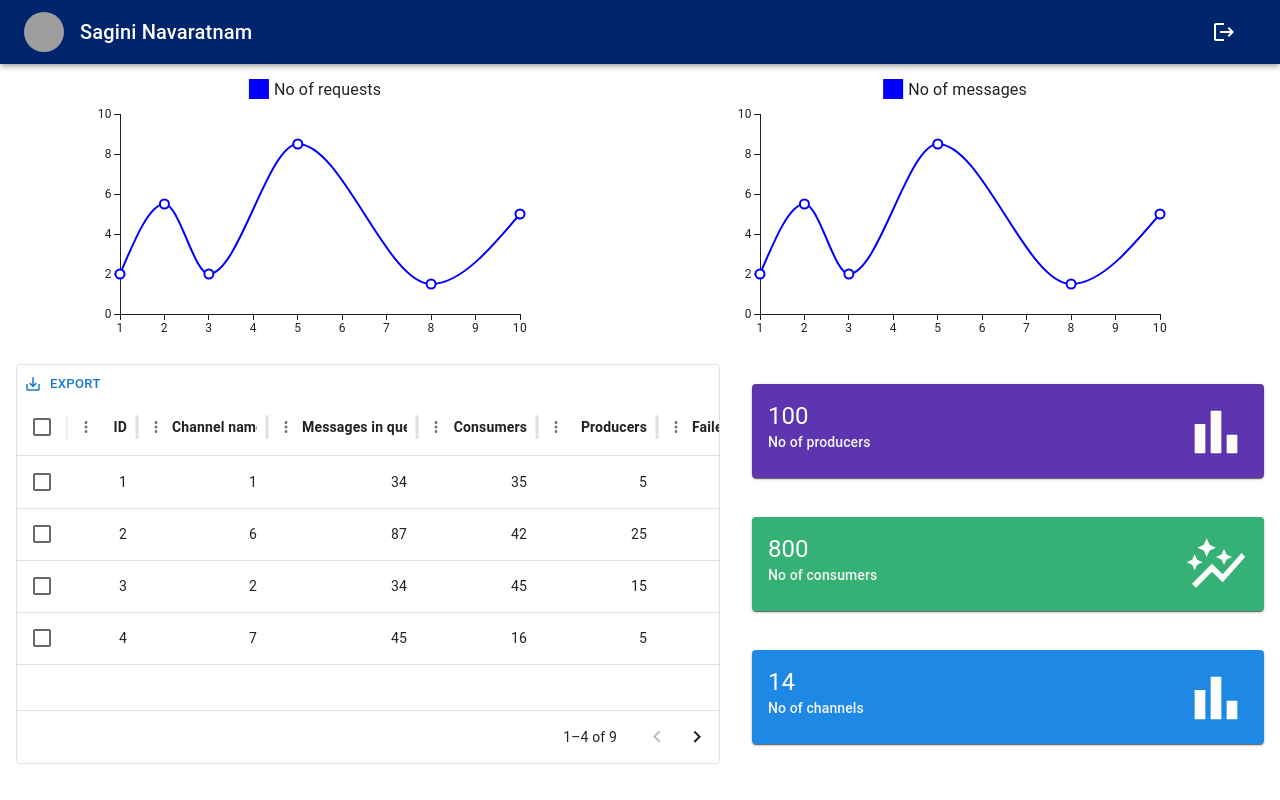
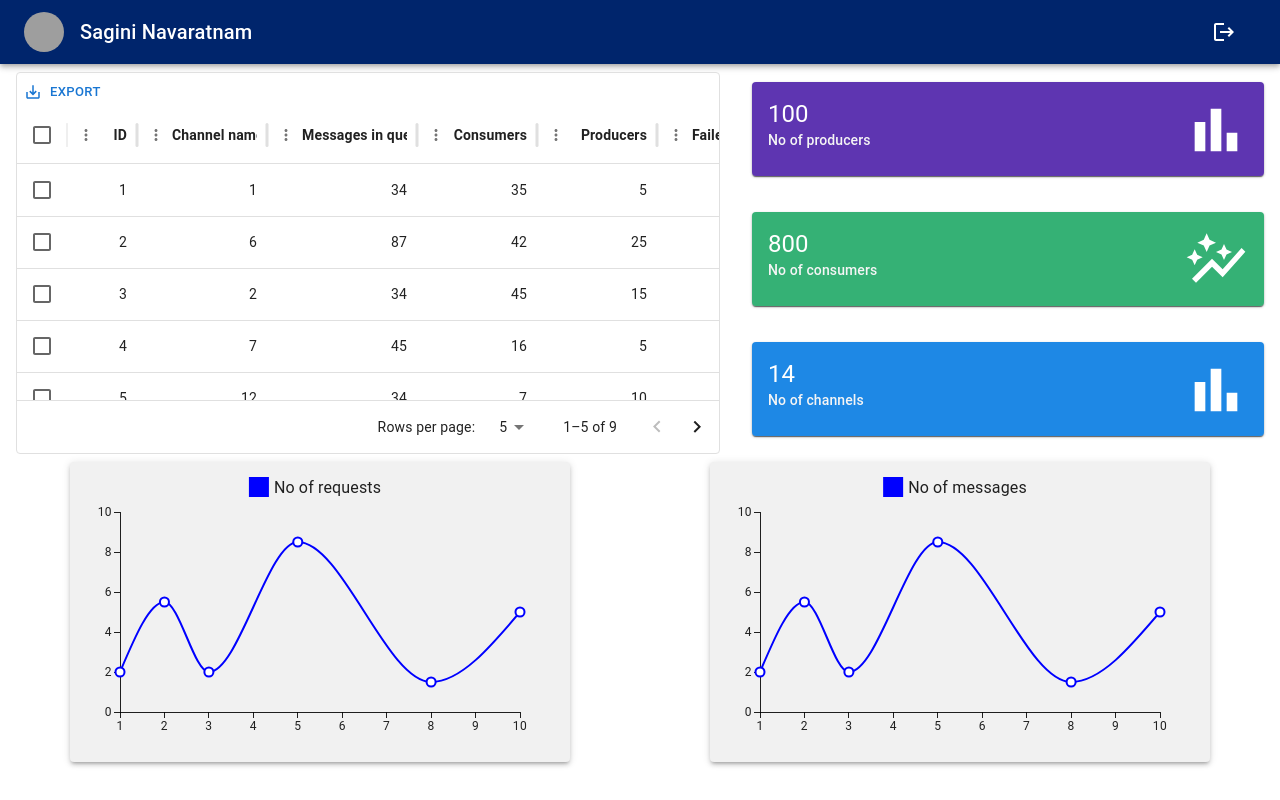
Before and after one commit to sagini18/message-broker, a React (Create React App) app in the folder frontend/: page / in a window 1280 px wide. Built offline with nearby package versions, Linux system fonts and the light colour scheme; grey boxes are pictures that could not be loaded.

Commit message:
layout changed

```diff
--- a/frontend/src/components/Table.jsx
+++ b/frontend/src/components/Table.jsx
@@ -150,8 +150,9 @@ const rows = [
 export default function DataTable() {
   return (
     <Box
+    pt={1}
       sx={{
-        height: "50vh",
+        height: "47.8vh",
         width: "55vw",
       }}>
       <DataGrid
@@ -159,7 +160,7 @@ export default function DataTable() {
         columns={columns}
         initialState={{
           pagination: {
-            paginationModel: { page: 0, pageSize: 4 },
+            paginationModel: { page: 0, pageSize: 5},
           },
         }}
         pageSizeOptions={[5, 10]}
--- a/frontend/src/pages/Dashboard.jsx
+++ b/frontend/src/pages/Dashboard.jsx
@@ -2,24 +2,31 @@ import React from "react";
 import NavBar from "../components/NavBar";
 import DataTable from "../components/Table";
 import BasicLineChart from "../components/Chart";
-import { Box } from "@mui/material";
+import { Box, Paper } from "@mui/material";
 import GraphCard from "../components/Card";
 
 export default function Dashboard() {
   return (
     <div>
-      <NavBar/>
-      <Box display={"flex"} >
-        <BasicLineChart color={"blue"} name="No of requests"/>
-        <BasicLineChart color={"blue"} name="No of messages"/>
+      <NavBar />
+      <Box display={"flex"} paddingInline={2} justifyContent={"space-between"}>
+        <DataTable />
+        <Box
+          display={"flex"}
+          flexDirection={"column"}
+          justifyContent={"space-around"}>
+          <GraphCard count={100} name={"No of producers"} color={"#5E35B1"} />
+          <GraphCard count={800} name={"No of consumers"} color={"#35B175"} />
+          <GraphCard count={14} name={"No of channels"} color={"#1E88E5"} />
+        </Box>
       </Box>
-      <Box display={"flex"} paddingInline={2} justifyContent={"space-between"}>
-      <DataTable />
-      <Box display={"flex"} flexDirection={"column"} justifyContent={"space-around"}>
-        <GraphCard count={100} name={"No of producers"} color={"#5E35B1"} />
-        <GraphCard count={800} name={"No of consumers"} color={"#35B175"} />
-        <GraphCard count={14} name={"No of channels"} color={"#1E88E5"} />
-      </Box>
+      <Box display={"flex"} justifyContent={"space-around"}pt={1}>
+        <Paper elevation={3} sx={{backgroundColor:"#F1F1F1"}}>
+          <BasicLineChart color={"blue"} name="No of requests" />
+        </Paper>
+        <Paper elevation={3} sx={{backgroundColor:"#F1F1F1"}}>
+          <BasicLineChart color={"blue"} name="No of messages" />
+        </Paper>
       </Box>
     </div>
   );
```
